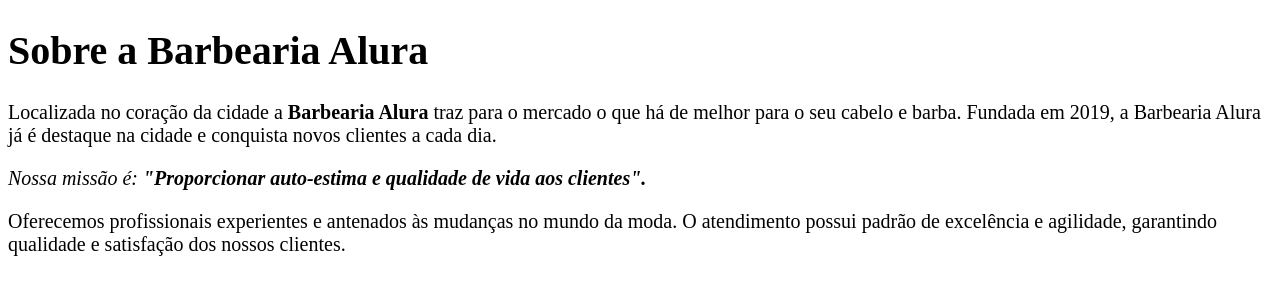
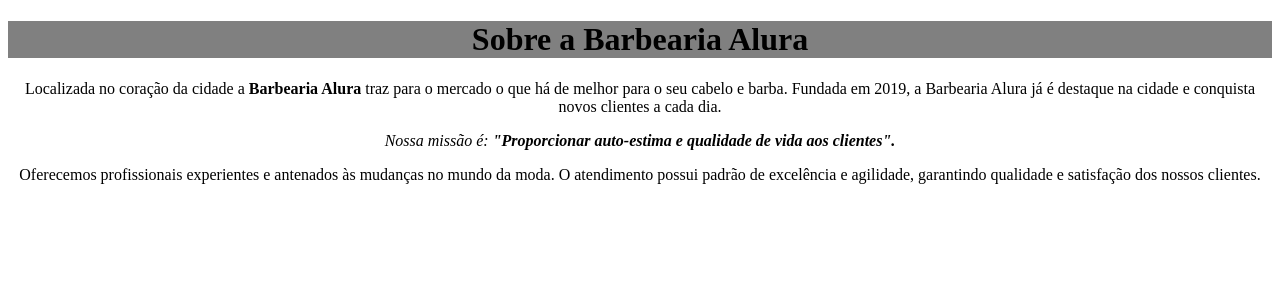
Before and after one commit to evelynvitoria008/Barbearia-Alura-Evelyn, a plain HTML site: page index.html in a window 1280 px wide. Drawn offline with Linux system fonts and the light colour scheme.

Commit message:
Update style.css

```diff
--- a/style.css
+++ b/style.css
@@ -1,2 +1,8 @@
-body{font-size: 20px;}
-.titulo{align-items: center;}
+.titulo{text-align: center;
+background-color: gray;}
+
+.paragrafo1{text-align: center;}
+
+.paragrafo2{text-align: center;}
+
+.paragrafo3{text-align: center;}
```
